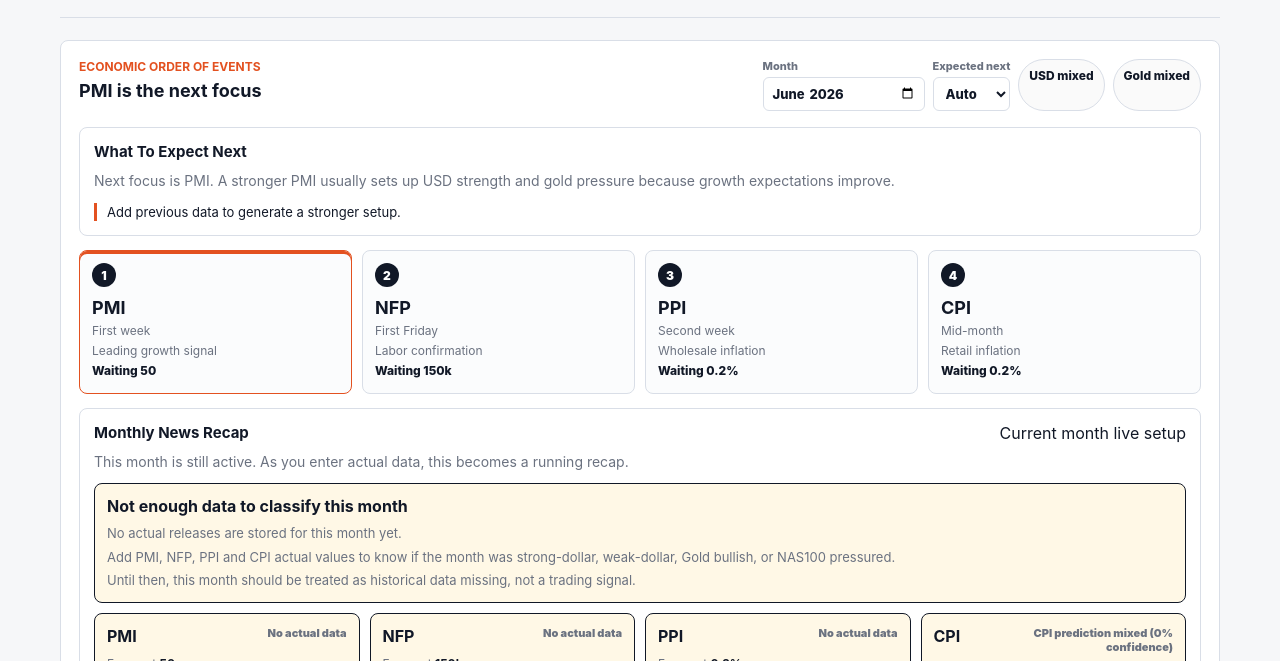
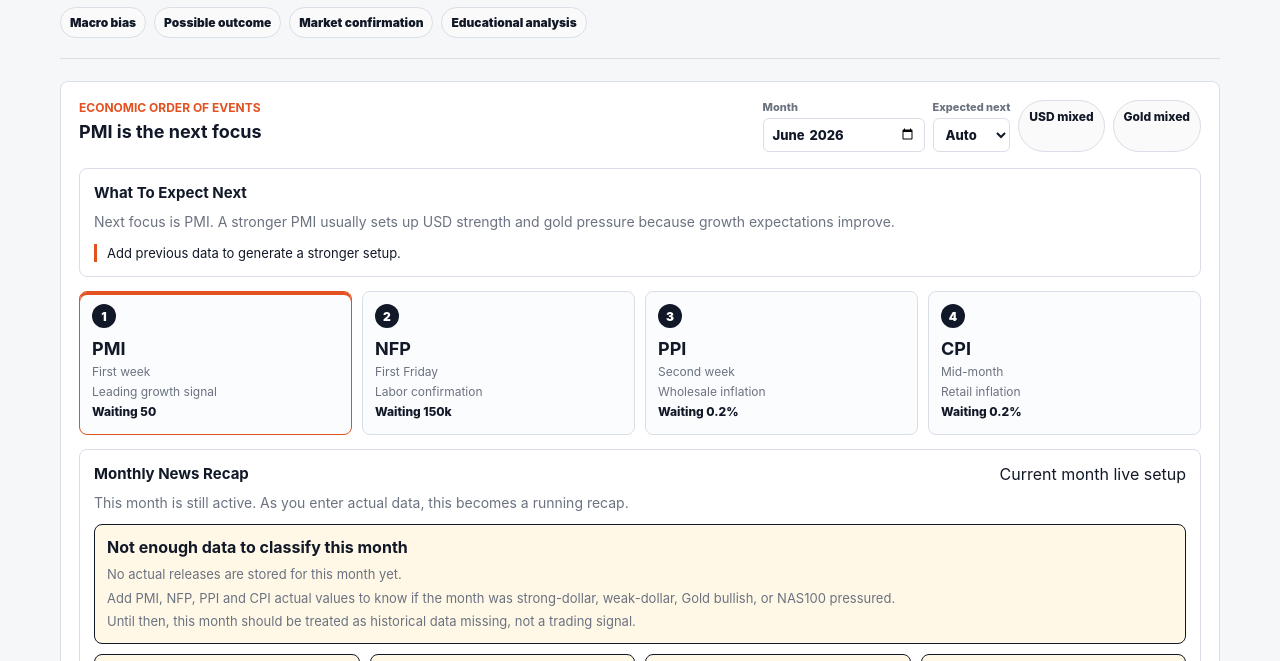
Before and after one commit to marvelous3500/macro-news-app, a website: page public/index.html in a window 1280 px wide. Shown: the part 152-813 px from the top of the page. Drawn offline with Linux system fonts and the light colour scheme; no server answers.

Commit message:
Add educational analysis scope tags

```diff
--- a/public/index.html
+++ b/public/index.html
@@ -46,6 +46,12 @@
           <h1>Macro News App</h1>
           <p class="app-author">Author: Marvelous Sylvester</p>
           <p class="app-disclaimer">This app is for educational and informational purposes only. It does not provide financial advice, investment advice, or guaranteed trading signals. Market data may be delayed or inaccurate. Users are responsible for their own trading decisions.</p>
+          <div class="analysis-tags" aria-label="App analysis scope">
+            <span>Macro bias</span>
+            <span>Possible outcome</span>
+            <span>Market confirmation</span>
+            <span>Educational analysis</span>
+          </div>
         </div>
         <div class="top-actions">
           <a class="nav-link" href="/learn">Learn</a>
--- a/public/styles.css
+++ b/public/styles.css
@@ -219,6 +219,23 @@ h1 {
   color: var(--muted);
   font-size: 12px;
   line-height: 1.45;
+}
+
+.analysis-tags {
+  display: flex;
+  flex-wrap: wrap;
+  gap: 8px;
+  margin-top: 10px;
+}
+
+.analysis-tags span {
+  border: 1px solid var(--line);
+  border-radius: 999px;
+  background: var(--chip);
+  color: var(--ink);
+  padding: 7px 9px;
+  font-size: 12px;
+  font-weight: 900;
 }
 
 h2 {
```
Also changed, not shown: public/learn.html (+6 -0 lines).
